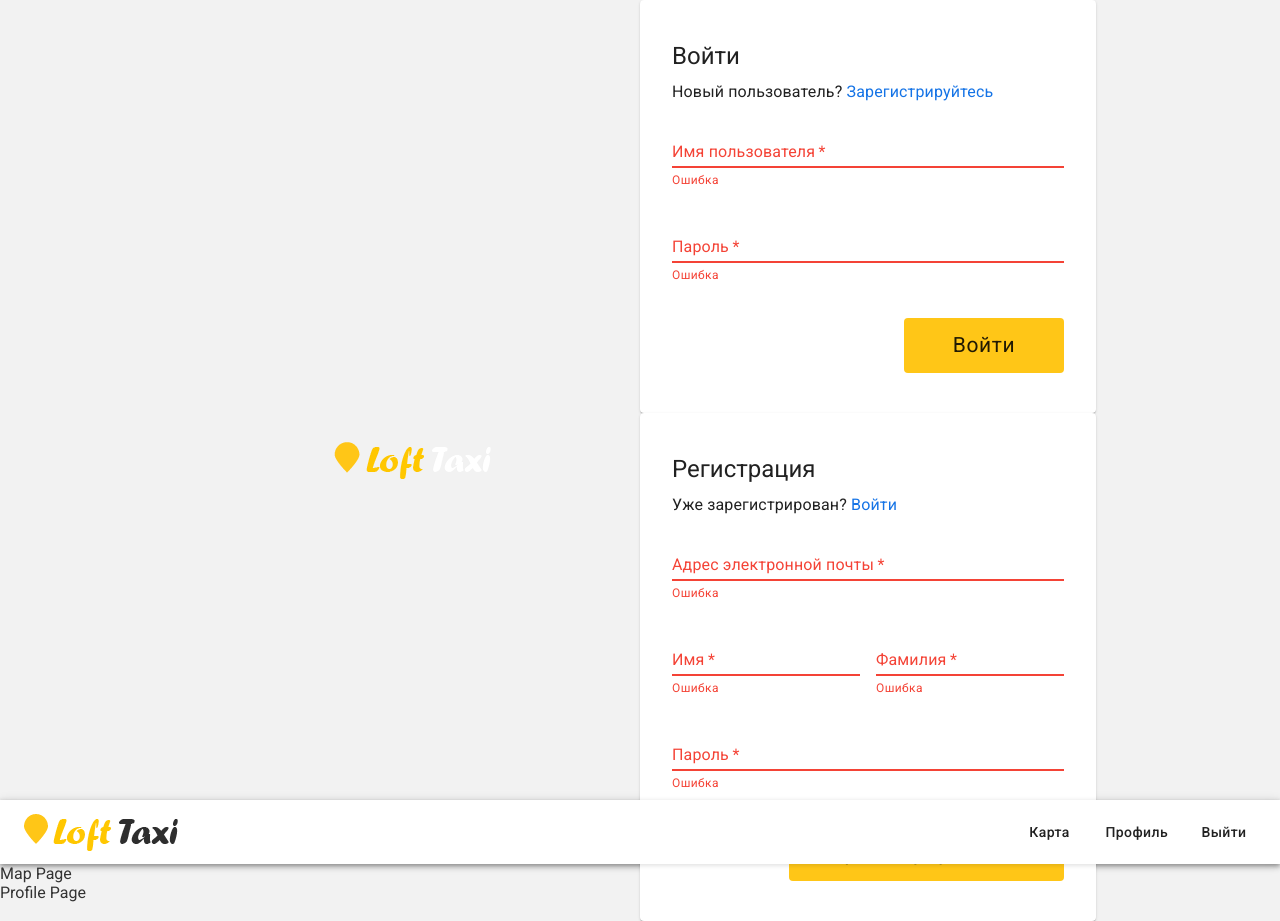
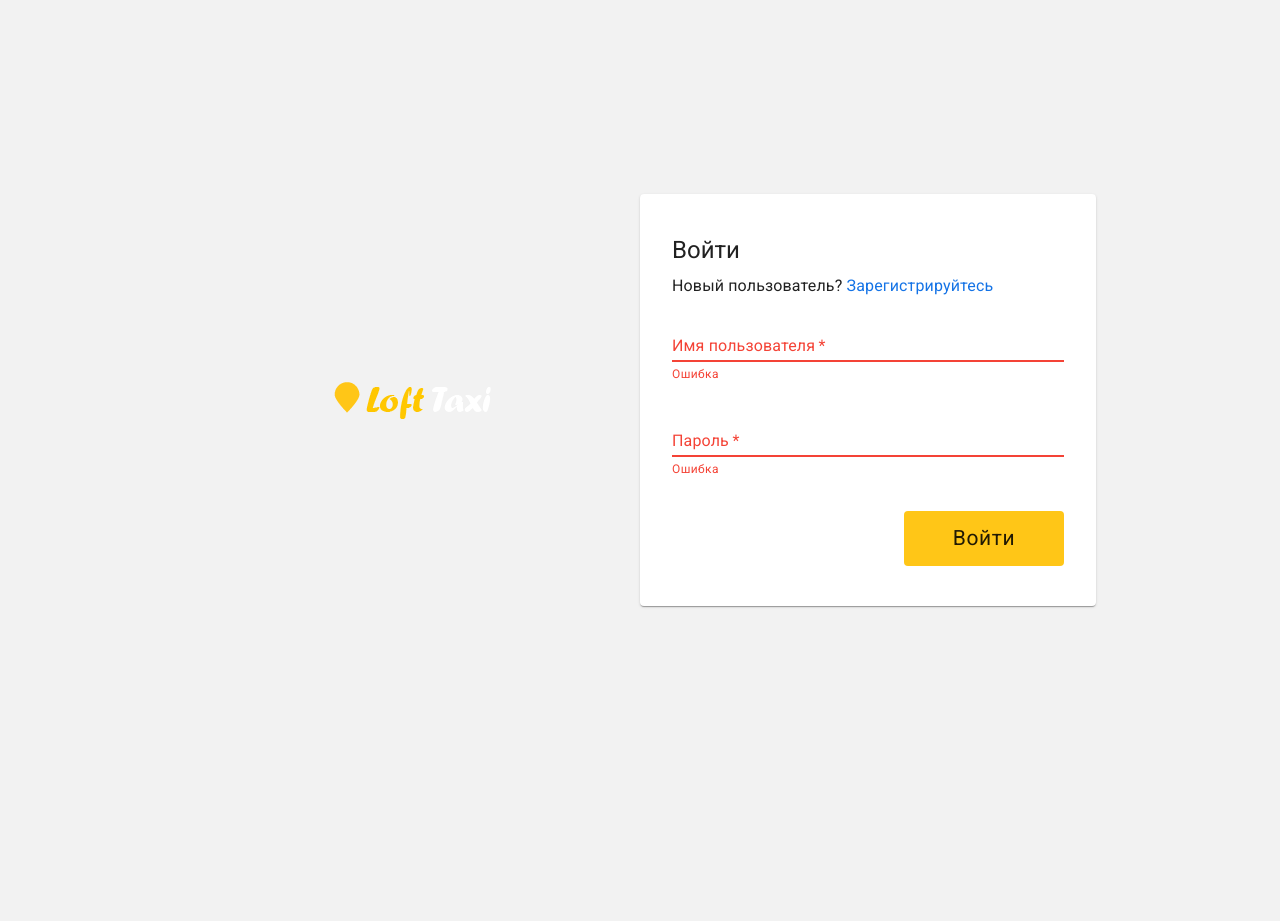
Before and after one commit to ins77/loft-taxi, a React (Create React App) app: page / in a window 1280 px wide. After the commit the page ends 800 px from the top, so only its background shows below. Built offline with nearby package versions, Linux system fonts and the light colour scheme.

Commit message:
added routing by state

```diff
--- a/src/components/App/App.jsx
+++ b/src/components/App/App.jsx
@@ -6,11 +6,28 @@ import Layout from '../Layout';
 import { theme } from '../utils';
 
 class App extends Component {
+  state = {
+    showAuthPage: true,
+    showContentPage: false,
+  }
+
+  onAuthSubmit = event => {
+    event.preventDefault();
+
+    this.setState({ showContentPage: true, showAuthPage: false });
+  }
+
+  onSignOut = () => {
+    this.setState({ showContentPage: false, showAuthPage: true });
+  }
+
   render() {
+    const { showAuthPage, showContentPage } = this.state;
+
     return (
       <MuiThemeProvider theme={theme}>
-        <AuthPage />
-        <Layout />
+        {showAuthPage && <AuthPage onAuthSubmit={this.onAuthSubmit} />}
+        {showContentPage && <Layout onSignOut={this.onSignOut} />}
       </MuiThemeProvider>
     );
   }
--- a/src/components/AuthPage.jsx
+++ b/src/components/AuthPage.jsx
@@ -17,8 +17,26 @@ const styles = {
 };
 
 class AuthPage extends Component {
+  state = {
+    showSignIn: true,
+    showSignUp: false,
+  }
+
+  onChangeToSignUp = event => {
+    event.preventDefault();
+
+    this.setState({ showSignIn: false, showSignUp: true });
+  }
+
+  onChangeToSignIn = event => {
+    event.preventDefault();
+
+    this.setState({ showSignIn: true, showSignUp: false });
+  }
+
   render() {
-    const { classes } = this.props;
+    const { classes, onAuthSubmit } = this.props;
+    const { showSignIn, showSignUp } = this.state;
 
     return (
       <Box display="flex" height="100%" className={classes.wrap}>
@@ -30,8 +48,8 @@ class AuthPage extends Component {
               </Box>
             </Grid>
             <Grid item xs={6}>
-              <SignIn />
-              <SignUp />
+              {showSignIn && <SignIn onSignInSubmit={onAuthSubmit} onChangeToSignUp={this.onChangeToSignUp} />}
+              {showSignUp && <SignUp onSignUpSubmit={onAuthSubmit} onChangeToSignIn={this.onChangeToSignIn} />}
             </Grid>
           </Grid>
         </Container>
--- a/src/components/Header.jsx
+++ b/src/components/Header.jsx
@@ -11,12 +11,12 @@ const useStyles = makeStyles(theme => ({
 }));
 
 const navLinks = [
-  { id: 0, label: 'Карта' },
-  { id: 1, label: 'Профиль' },
-  { id: 2, label: 'Выйти' },
+  { id: 0, label: 'Карта', route: 'map' },
+  { id: 1, label: 'Профиль', route: 'profile' },
+  { id: 2, label: 'Выйти', route: 'signOut' },
 ];
 
-const Header = () => {
+const Header = ({ onChangePage }) => {
   const classes = useStyles();
 
   return (
@@ -24,8 +24,8 @@ const Header = () => {
       <Toolbar>
         <Logo />
         <Box ml="auto">
-          {navLinks.map(({ id, label }) => (
-            <Button key={id} className={classes.button}>
+          {navLinks.map(({ id, label, route }) => (
+            <Button key={id} className={classes.button} onClick={onChangePage(route)}>
               {label}
             </Button>
           ))}
--- a/src/components/Layout.jsx
+++ b/src/components/Layout.jsx
@@ -4,13 +4,37 @@ import Header from './Header';
 import MapPage from './MapPage';
 import ProfilePage from './ProfilePage';
 
+const routesMap = {
+  map:     { showMapPage: true, showProfilePage: false },
+  profile: { showMapPage: false, showProfilePage: true },
+}
+
 class Layout extends Component {
+  state = {
+    showMapPage: true,
+    showProfilePage: false,
+  }
+
+  onChangePage = route => event => {
+    event.preventDefault();
+
+    if (route === 'signOut') {
+      this.props.onSignOut();
+
+      return;
+    };
+
+    this.setState(routesMap[route]);
+  }
+
   render() {
+    const { showMapPage, showProfilePage } = this.state;
+
     return (
       <>
-        <Header />
-        <MapPage />
-        <ProfilePage />
+        <Header onChangePage={this.onChangePage} />
+        {showMapPage && <MapPage />}
+        {showProfilePage && <ProfilePage />}
       </>
     );
   }
--- a/src/components/SignIn.jsx
+++ b/src/components/SignIn.jsx
@@ -3,15 +3,15 @@ import { Typography, Box, Link, TextField, Button } from '@material-ui/core';
 
 import AuthFormWrapper from './AuthFormWrapper';
 
-const SignIn = () => (
+const SignIn = ({ onSignInSubmit, onChangeToSignUp }) => (
   <AuthFormWrapper>
     <Typography variant="h5" component="h3">Войти</Typography>
     <Box mt={1}>
       <Typography variant="body1">
-        Новый пользователь? <Link href="#">Зарегистрируйтесь</Link>
+        Новый пользователь? <Link href="#" onClick={onChangeToSignUp}>Зарегистрируйтесь</Link>
       </Typography>
     </Box>
-    <form noValidate onSubmit={null}>
+    <form noValidate onSubmit={onSignInSubmit}>
       <TextField fullWidth error margin="normal" label="Имя пользователя" required helperText="Ошибка" />
       <TextField fullWidth error margin="normal" label="Пароль" required helperText="Ошибка" type="password" />
       <Box mt={3} display="flex" justifyContent="flex-end">
--- a/src/components/SignUp.jsx
+++ b/src/components/SignUp.jsx
@@ -3,15 +3,15 @@ import { Typography, Box, Link, TextField, Grid, Button } from '@material-ui/cor
 
 import AuthFormWrapper from './AuthFormWrapper';
 
-const SignUp = () => (
+const SignUp = ({ onChangeToSignIn, onSignUpSubmit }) => (
   <AuthFormWrapper>
     <Typography variant="h5" component="h3">Регистрация</Typography>
     <Box mt={1}>
       <Typography variant="body1">
-        Уже зарегистрирован? <Link href="#">Войти</Link>
+        Уже зарегистрирован? <Link href="#" onClick={onChangeToSignIn}>Войти</Link>
       </Typography>
     </Box>
-    <form noValidate onSubmit={null}>
+    <form noValidate onSubmit={onSignUpSubmit}>
       <TextField fullWidth error margin="normal" label="Адрес электронной почты" required helperText="Ошибка" type="email" />
       <Grid container spacing={2}>
         <Grid item xs={6}>
```
